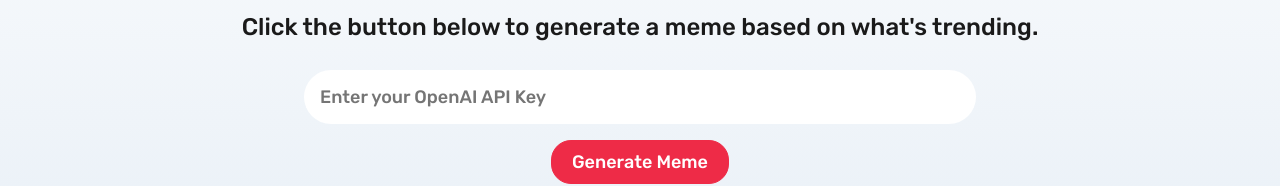
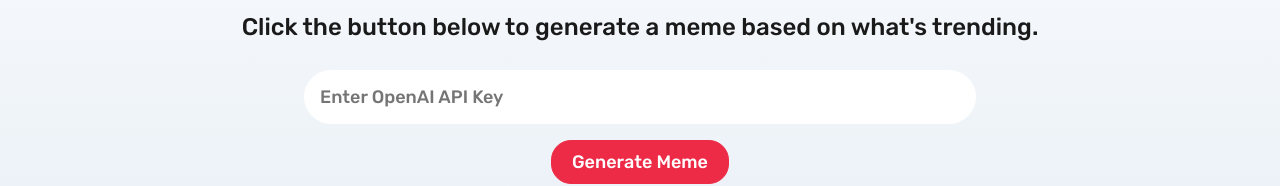
Before and after one commit to AV2001/meme-gpt, a React (Vite) app: page / in a window 1280 px wide. Shown: the part 283-469 px from the top of the page. Built offline with nearby package versions, Linux system fonts and the light colour scheme.

Commit message:
change placeholder text for input

```diff
--- a/src/App.jsx
+++ b/src/App.jsx
@@ -20,7 +20,7 @@ const App = () => {
                     </p>
                     <input
                         type='text'
-                        placeholder='Enter your OpenAI API Key'
+                        placeholder='Enter OpenAI API Key'
                         value={apiKey}
                         onChange={(e) => setApiKey(e.target.value)}
                     />
```
